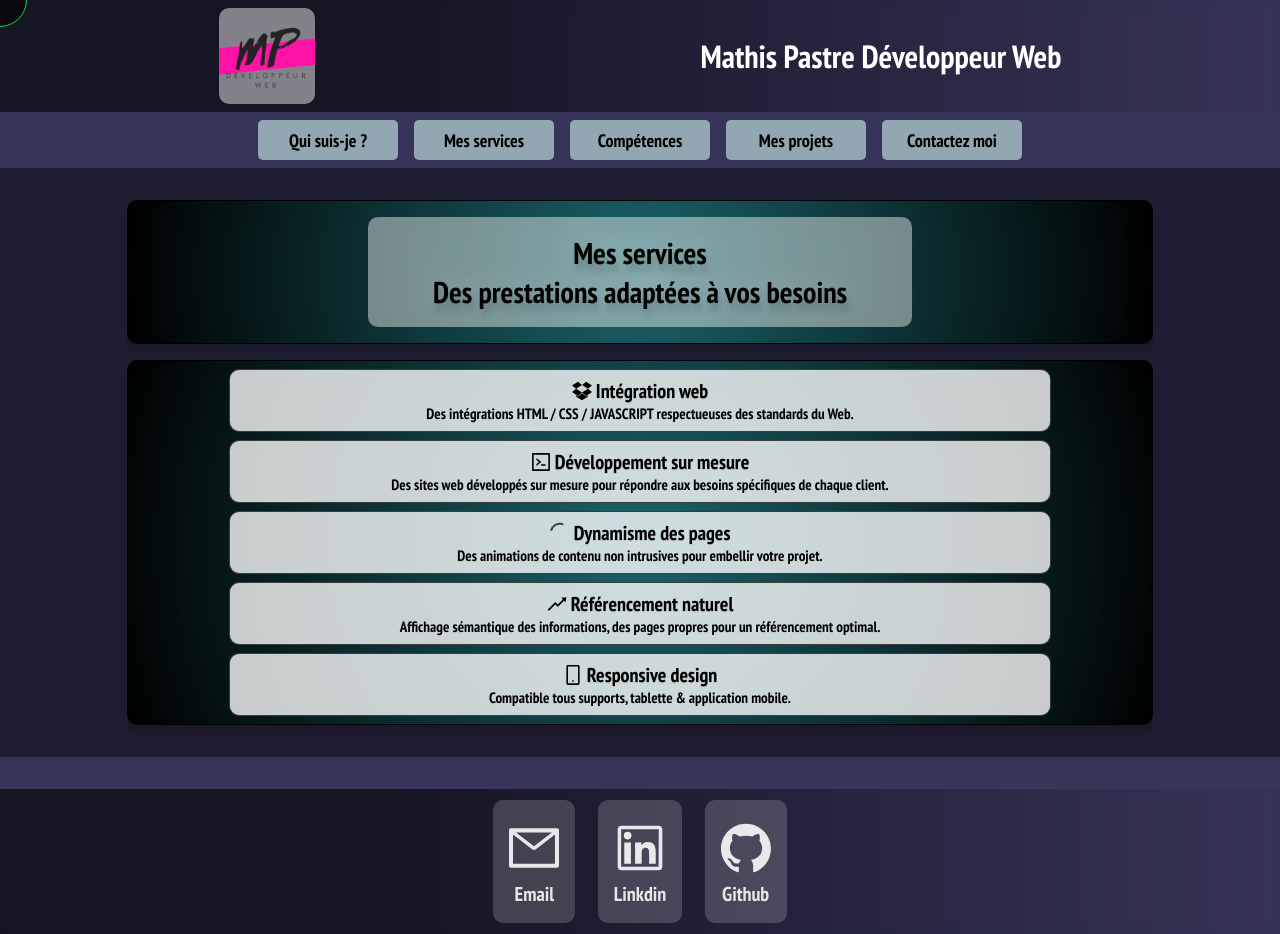
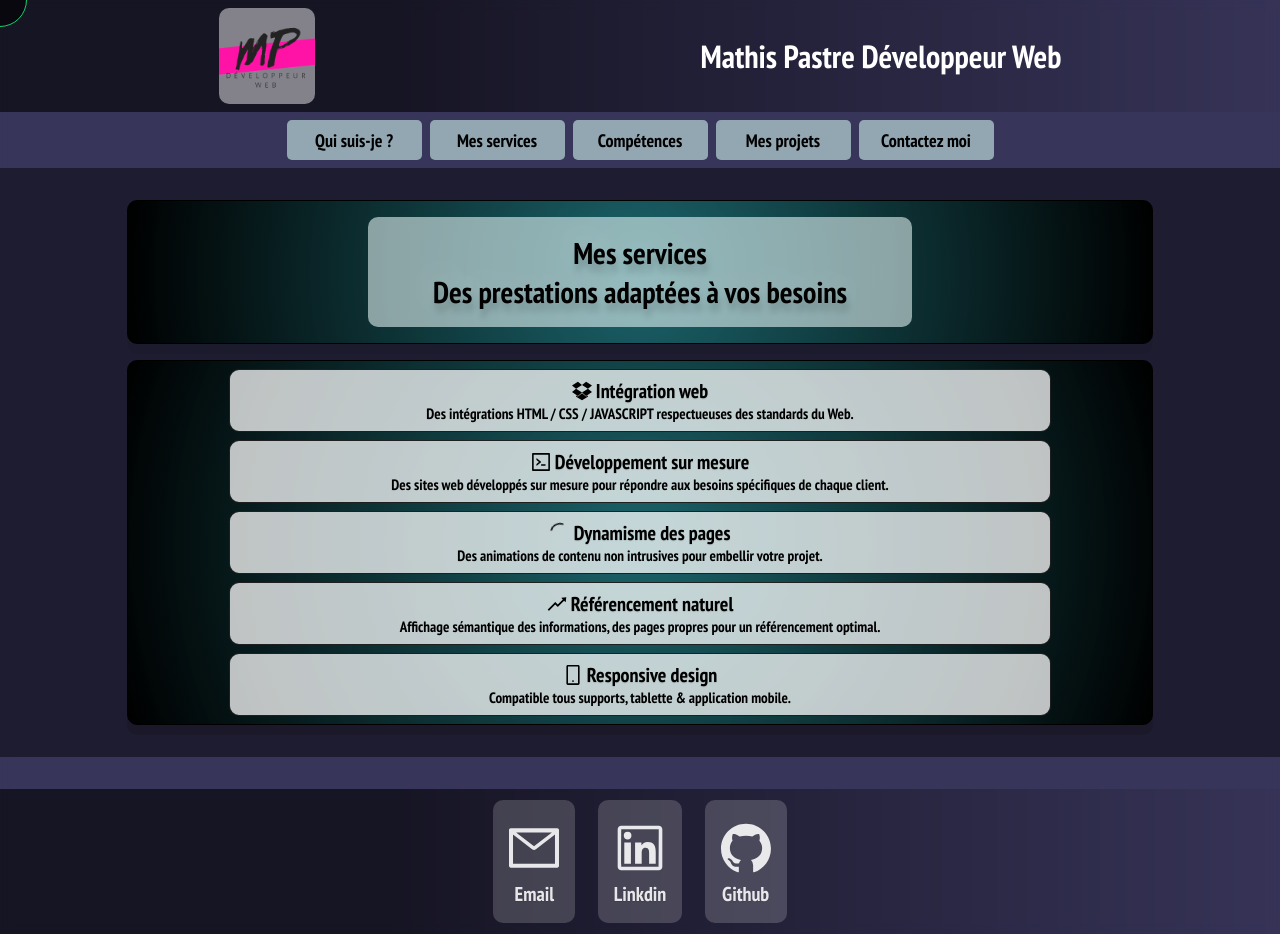
Before and after one commit to MathisPastreNelson/portfolio-mathis-pastre, a React (Create React App) app: page / in a window 1280 px wide. Both pictures are taken after a click on the button "Mes services". Built offline with nearby package versions, Linux system fonts and the light colour scheme.

Commit message:
mixins add

```diff
--- a/src/style/_backgrounds.scss
+++ b/src/style/_backgrounds.scss
@@ -1,22 +1,12 @@
 /*Qui Suis-je ?*/
 .bg1 {
   background: rgb(15, 0, 103);
-  background: radial-gradient(
-    circle,
-    rgba(182, 169, 255, 0.479) 0%,
-    rgba(5, 0, 0, 0.411) 95%,
-    rgba(5, 0, 0, 0.411) 100%
-  );
-  animation: tracking-in-expand 500ms cubic-bezier(0.215, 0.61, 0.355, 1) both;
+  background: $colorbg1;
+  animation: tracking-in-expand 400ms cubic-bezier(0.215, 0.61, 0.355, 1) both;
 }
 
 .bg2 {
   background: rgb(0, 0, 0);
-  background: radial-gradient(
-    circle,
-    rgba(0, 0, 0, 0.2777485994397759) 0%,
-    rgba(24, 153, 149, 0.5718662464985995) 0%,
-    rgba(0, 0, 0, 1) 100%
-  );
-  animation: tracking-in-expand 500ms cubic-bezier(0.215, 0.61, 0.355, 1) both;
+  background: $colorbg2;
+  animation: tracking-in-expand 400ms cubic-bezier(0.215, 0.61, 0.355, 1) both;
 }
--- a/src/style/_main.scss
+++ b/src/style/_main.scss
@@ -1,7 +1,3 @@
-.slick-dots > li {
-  background-color: rgb(113, 214, 18);
-}
-
 .card_container {
   vertical-align: middle;
   display: flex;
@@ -42,7 +38,7 @@
 }
 
 .title > div {
-  background-color: rgba(255, 255, 255, 0.438);
+  background-color: $colorbg3;
   width: 50%;
   padding: 1rem;
   border-radius: 10px;
@@ -51,7 +47,7 @@
 
 .title:hover > div {
   transform: scale(1.05);
-  background-color: rgba(0, 0, 0, 0.842);
+  background-color: $colorBlackHover;
   color: white;
   box-shadow: 0px 0px rgb(0, 0, 0);
 }
@@ -93,16 +89,16 @@ div > p {
 }
 
 .article > .titleArticle {
-  background-color: rgba(255, 255, 255, 0.788);
+  background-color: rgba(255, 255, 255, 0.747);
   width: 80%;
   border-radius: 10px;
   transition: 300ms;
   margin: 0.25rem 0;
   padding: 0.5rem 0;
-  border: 1px solid rgba(0, 0, 0, 0.719);
+  border: 1px solid $colorBlackHover;
 }
 .article > .titleArticle:hover {
-  background-color: rgba(0, 0, 0, 0.842);
+  background-color: $colorBlackHover;
   color: white;
 }
 @media (max-width: 776px) {
--- a/src/style/_navBar.scss
+++ b/src/style/_navBar.scss
@@ -3,21 +3,25 @@
   justify-content: center;
   align-items: center;
   flex-wrap: wrap;
+  margin: 0.25rem;
 }
 
 .buttonSwitchComponent {
   border: 0px;
   height: 40px;
-  width: 140px;
-  margin: 0.5rem;
+  width: 135px;
+  margin: 0.25rem;
   transition: all 200ms;
   border-radius: 5px;
-  background-color: rgba(189, 221, 219, 0.685);
+  background-color: $buttonColor;
   font-size: 18px;
   cursor: none;
+  display: flex;
+  align-items: center;
+  justify-content: center;
 }
 
 .buttonSwitchComponent:hover {
-  background-color: rgba(5, 255, 47, 0.637);
+  background-color: $validationColor;
   color: white;
 }
--- a/src/style/index.css
+++ b/src/style/index.css
@@ -1,15 +1,15 @@
 @charset "UTF-8";
-/*Qui Suis-je ?*/
+/*Colors mixins*/ /*Qui Suis-je ?*/
 .bg1 {
   background: rgb(15, 0, 103);
   background: radial-gradient(circle, rgba(182, 169, 255, 0.479) 0%, rgba(5, 0, 0, 0.411) 95%, rgba(5, 0, 0, 0.411) 100%);
-  animation: tracking-in-expand 500ms cubic-bezier(0.215, 0.61, 0.355, 1) both;
+  animation: tracking-in-expand 400ms cubic-bezier(0.215, 0.61, 0.355, 1) both;
 }
 
 .bg2 {
   background: rgb(0, 0, 0);
   background: radial-gradient(circle, rgba(0, 0, 0, 0.2777485994) 0%, rgba(24, 153, 149, 0.5718662465) 0%, rgb(0, 0, 0) 100%);
-  animation: tracking-in-expand 500ms cubic-bezier(0.215, 0.61, 0.355, 1) both;
+  animation: tracking-in-expand 400ms cubic-bezier(0.215, 0.61, 0.355, 1) both;
 }
 
 /* SCSS du body*/
@@ -68,10 +68,6 @@ header {
   border-radius: 25%;
 }
 
-.slick-dots > li {
-  background-color: rgb(113, 214, 18);
-}
-
 .card_container {
   vertical-align: middle;
   display: flex;
@@ -113,7 +109,7 @@ header {
 }
 
 .title > div {
-  background-color: rgba(255, 255, 255, 0.438);
+  background-color: rgba(240, 255, 255, 0.555);
   width: 50%;
   padding: 1rem;
   border-radius: 10px;
@@ -163,13 +159,13 @@ div > p {
 }
 
 .article > .titleArticle {
-  background-color: rgba(255, 255, 255, 0.788);
+  background-color: rgba(255, 255, 255, 0.747);
   width: 80%;
   border-radius: 10px;
   transition: 300ms;
   margin: 0.25rem 0;
   padding: 0.5rem 0;
-  border: 1px solid rgba(0, 0, 0, 0.719);
+  border: 1px solid rgba(0, 0, 0, 0.842);
 }
 
 .article > .titleArticle:hover {
@@ -534,18 +530,22 @@ div > p {
   justify-content: center;
   align-items: center;
   flex-wrap: wrap;
+  margin: 0.25rem;
 }
 
 .buttonSwitchComponent {
   border: 0px;
   height: 40px;
-  width: 140px;
-  margin: 0.5rem;
+  width: 135px;
+  margin: 0.25rem;
   transition: all 200ms;
   border-radius: 5px;
   background-color: rgba(189, 221, 219, 0.685);
   font-size: 18px;
   cursor: none;
+  display: flex;
+  align-items: center;
+  justify-content: center;
 }
 
 .buttonSwitchComponent:hover {
@@ -808,7 +808,7 @@ div > p {
 }
 
 .visitButton {
-  background: linear-gradient(90deg, rgb(159, 255, 180) 0%, rgba(23, 255, 43, 0.658) 100%);
+  background: rgba(5, 255, 47, 0.637);
   color: black;
   padding: 0.2rem 1rem;
   border: 0px solid rgb(0, 0, 0);
@@ -830,6 +830,7 @@ div > p {
   background: linear-gradient(90deg, rgb(201, 255, 213) 0%, rgba(115, 255, 127, 0.79) 100%);
   color: rgba(0, 0, 0, 0.897);
   width: 140px;
+  border: 1px solid rgba(5, 255, 47, 0.637);
 }
 
 .projectOrderInfo {
@@ -860,9 +861,9 @@ div > p {
 }
 
 .projectButton_BeforeNext:hover {
-  background: linear-gradient(90deg, rgb(72, 223, 102) 50%, rgba(115, 255, 127, 0.79) 100%);
-  color: rgb(39, 39, 39);
-  border: 1px solid rgba(8, 165, 8, 0.767);
+  background: rgba(5, 255, 47, 0.637);
+  color: white;
+  border: 1px solid rgba(5, 255, 47, 0.637);
 }
 
 @media (max-width: 776px) {
--- a/src/style/index.scss
+++ b/src/style/index.scss
@@ -1,3 +1,4 @@
+@import "./mixins";
 @import "./backgrounds";
 @import "./body";
 @import "./header";
```
Also changed, not shown: src/style/_mixins.scss (added, +22 -0 lines), src/style/_projectsArticle.scss (+10 -17 lines), 1 other file (tests, documents, lock files or other folders).
